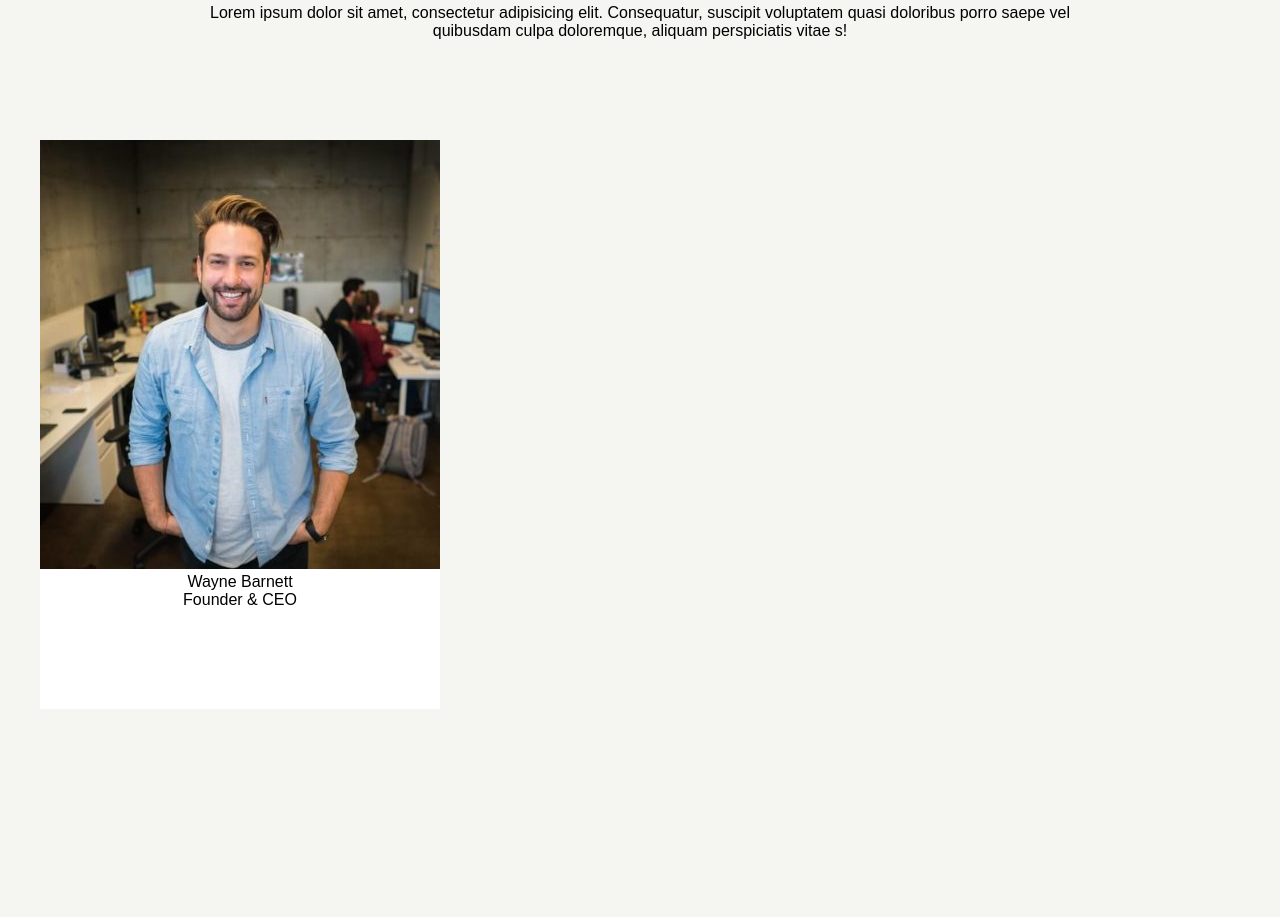
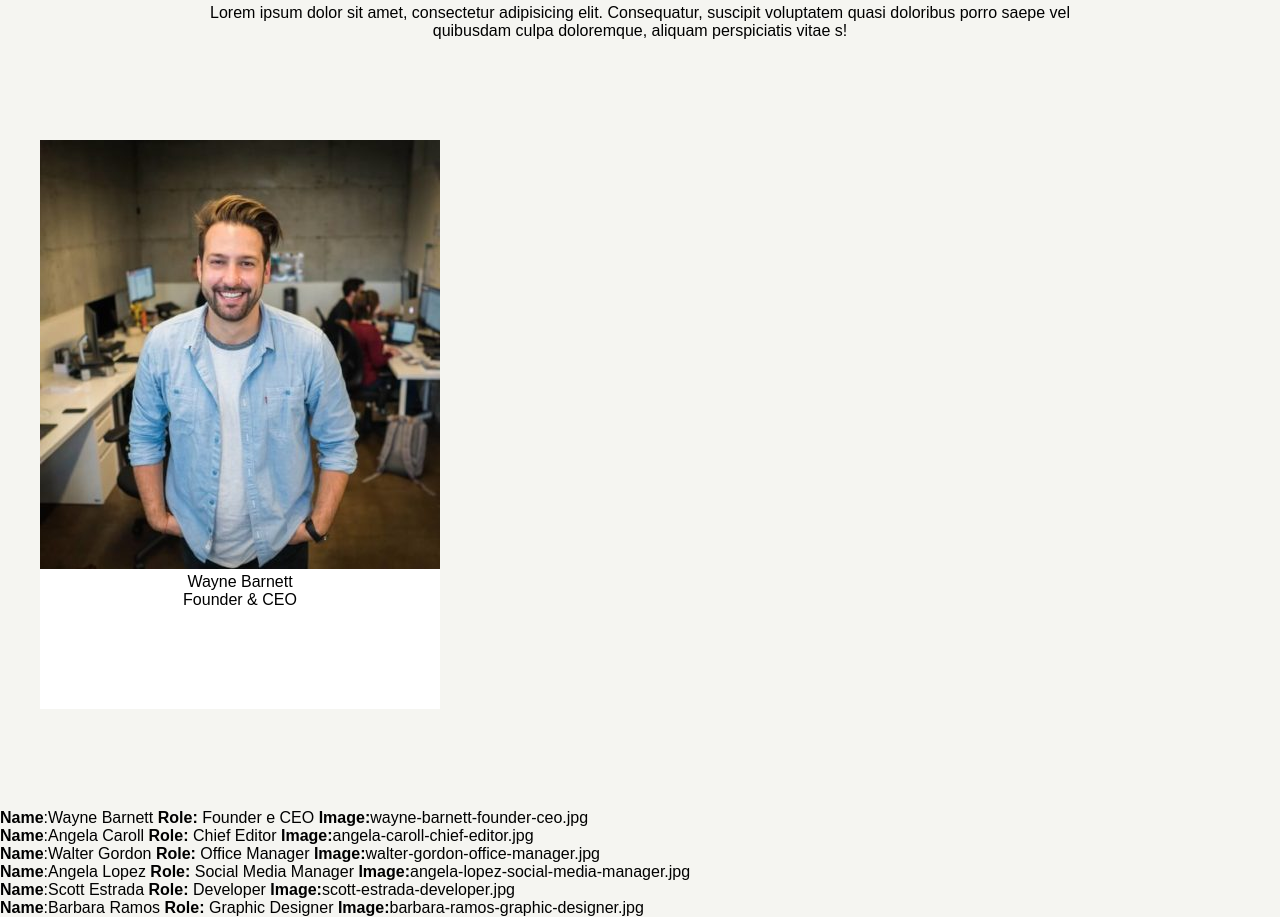
Before and after one commit to VictorGiuliano/js-our-team, a plain HTML site: page index.html in a window 1280 px wide. Shown: the part 158-1075 px from the top of the page. Before the commit the page ends 967 px from the top, so only its background shows below. Drawn offline with Linux system fonts and the light colour scheme.

Commit message:
Milwstone 2

```diff
--- a/index.html
+++ b/index.html
@@ -21,6 +21,7 @@
             </div>
          </div>
     </div>
+    <p id="test"></p>
     <script src="script.js"></script>
 </body>
 </html>
--- a/script.js
+++ b/script.js
@@ -11,7 +11,7 @@ Trasformare la stringa foto in una immagine effettiva
 BONUS 2:
 Organizzare i singoli membri in card/schede e rendere la pagina gradevole (potete usare lo screen in allegato
 come spunto */
-
+const test = document.getElementById('test');
 const worker = [
     {name: 'Wayne Barnett',role: 'Founder e CEO',image: 'wayne-barnett-founder-ceo.jpg'},
     {name: 'Angela Caroll',role: 'Chief Editor',image: 'angela-caroll-chief-editor.jpg'},
@@ -23,7 +23,6 @@ const worker = [
 
 for( i= 0;i<worker.length;i++){
     const currentWorker = worker[i];
-
     console.log(`${currentWorker.name} ${currentWorker.role} ${currentWorker.image}`);
-
+    test.innerHTML += `<b>Name</b>:${currentWorker.name} <b>Role:</b> ${currentWorker.role} <b>Image:</b>${currentWorker.image}<br>`;
 }
```
